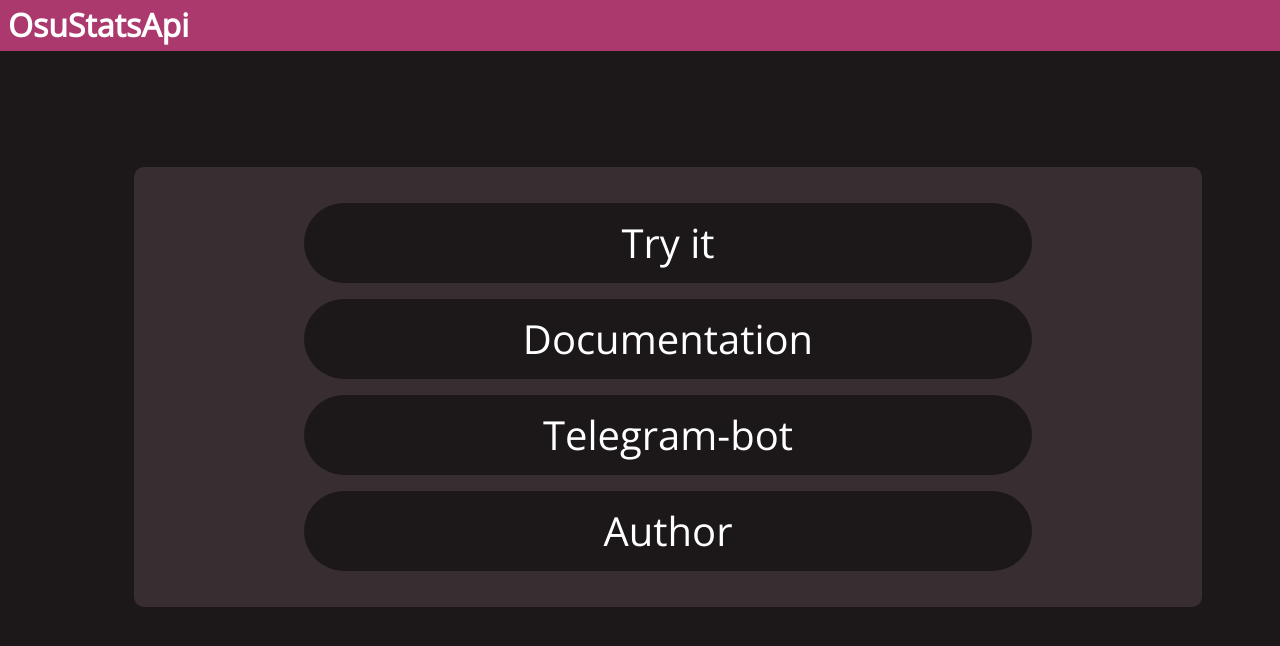
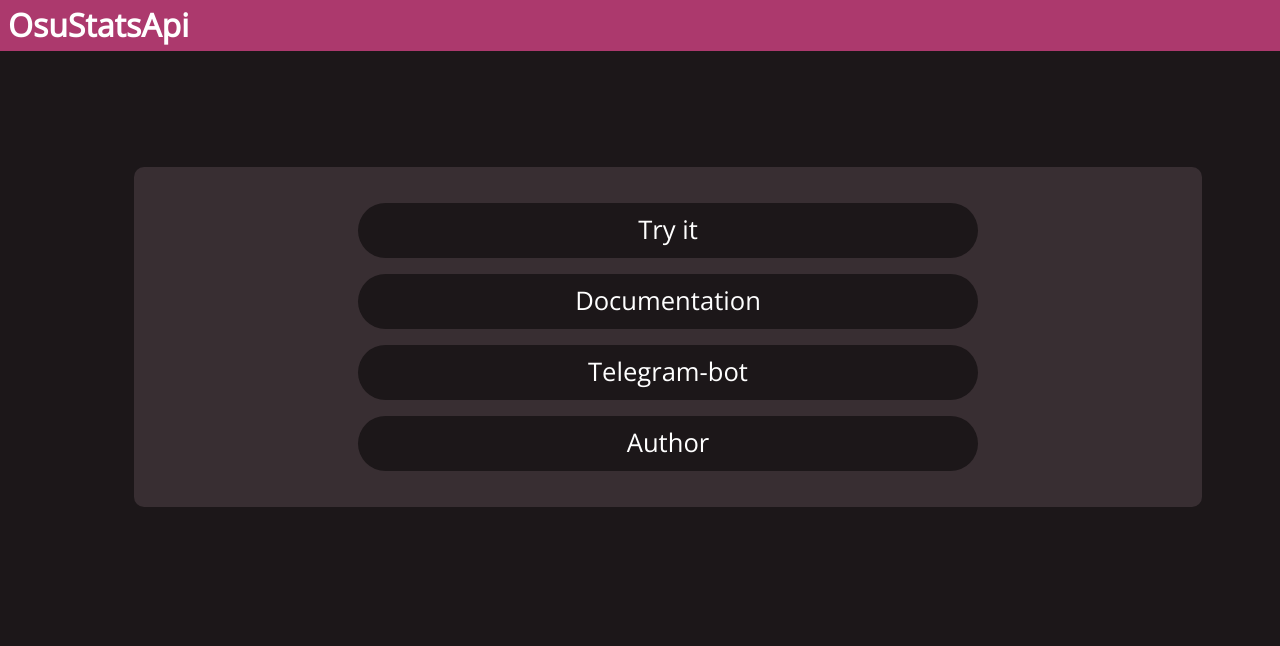
Before and after one commit to hud0shnik/osustatsapi, a plain HTML site: page index.html in a window 1280 px wide. Drawn offline with nearby package versions, Linux system fonts and the light colour scheme.

Commit message:
update style: update button size

```diff
--- a/style.css
+++ b/style.css
@@ -21,9 +21,9 @@ body {
 }
 .card a{
     margin: 8px;
-    width: 70%;
+    width: 600px;
     color: #FFFFFF;
-    font-size: 250%;
+    font-size: 160%;
     line-height: 1.75;
     background-color: #1C1719;
     border-radius: 10000px;
```
